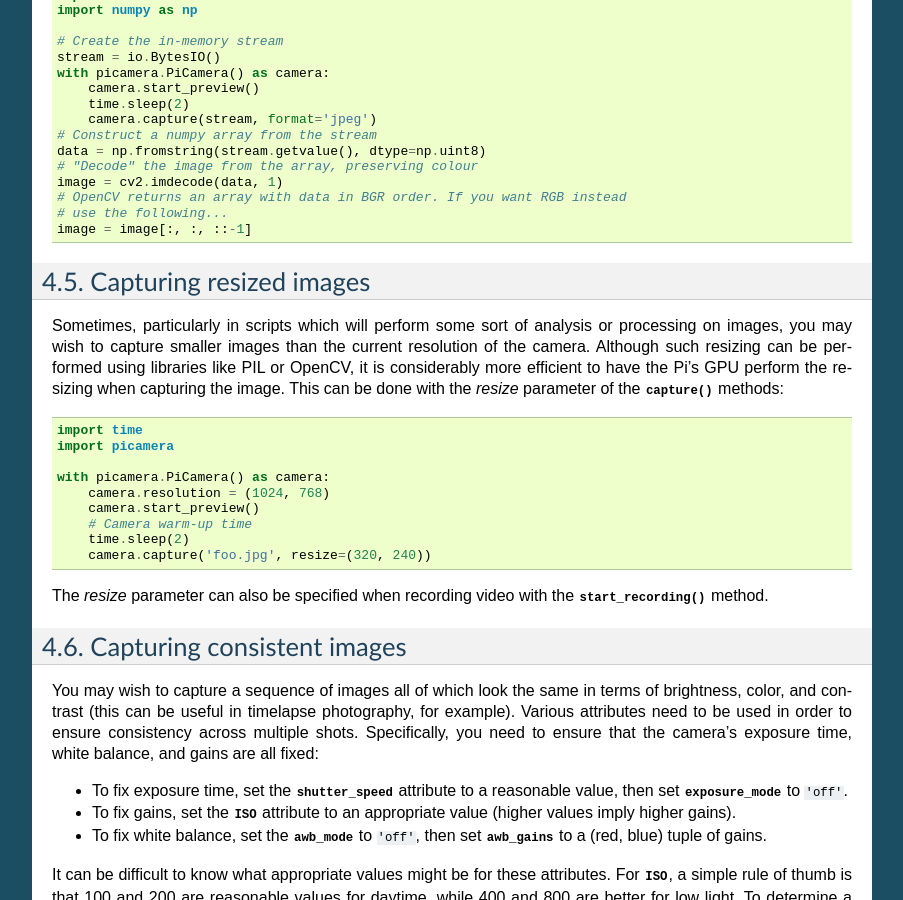
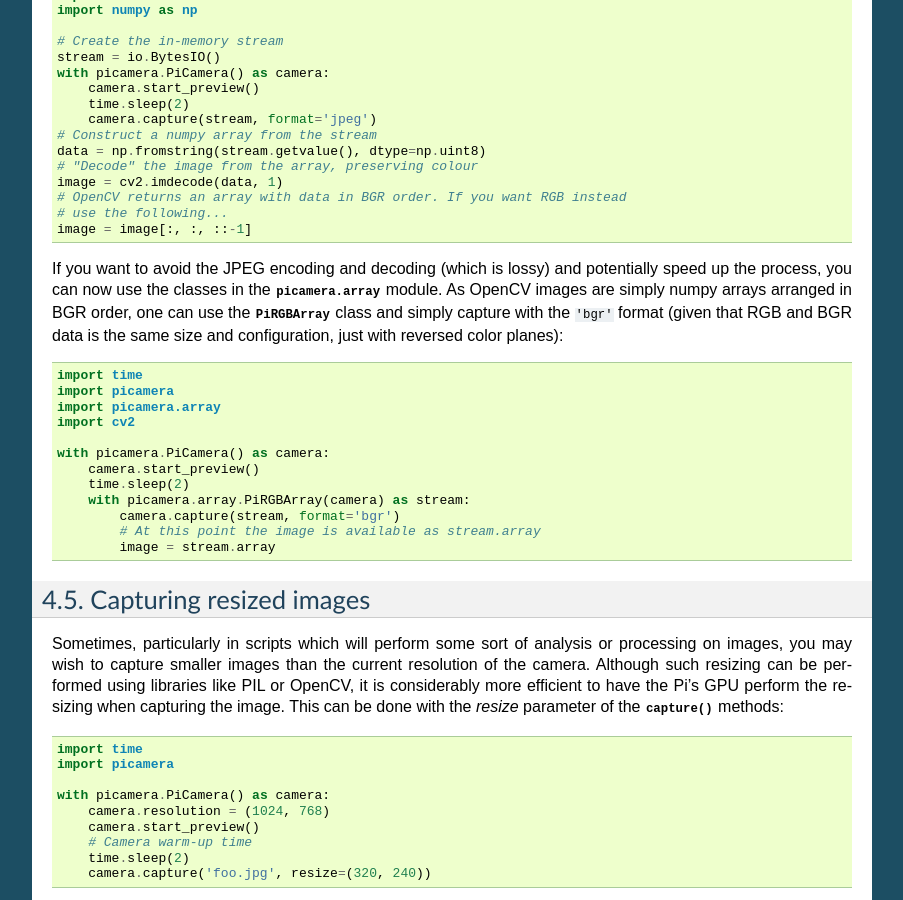
Before and after one commit to waveform80/picamera, a Sphinx documentation site: the page built from docs/recipes1.rst, in a window 1280 px wide and 900 px high, scrolled down 1836 px. Shown: the whole window, without its empty margins (198-1101 px from the left). Built offline with Sphinx 7.4.7, drawn with Linux system fonts in a browser that asks for light colours.

Commit message:
Fix #147

```diff
--- a/docs/recipes1.rst
+++ b/docs/recipes1.rst
@@ -139,6 +139,26 @@ convert the stream to a numpy array and read the array with `OpenCV`_::
     # OpenCV returns an array with data in BGR order. If you want RGB instead
     # use the following...
     image = image[:, :, ::-1]
+
+If you want to avoid the JPEG encoding and decoding (which is lossy) and
+potentially speed up the process, you can now use the classes in the
+:mod:`picamera.array` module. As OpenCV images are simply numpy arrays arranged
+in BGR order, one can use the :class:`~picamera.array.PiRGBArray` class and
+simply capture with the ``'bgr'`` format (given that RGB and BGR data is the
+same size and configuration, just with reversed color planes)::
+
+    import time
+    import picamera
+    import picamera.array
+    import cv2
+
+    with picamera.PiCamera() as camera:
+        camera.start_preview()
+        time.sleep(2)
+        with picamera.array.PiRGBArray(camera) as stream:
+            camera.capture(stream, format='bgr')
+            # At this point the image is available as stream.array
+            image = stream.array
 
 
 .. _resize_capture:
```
